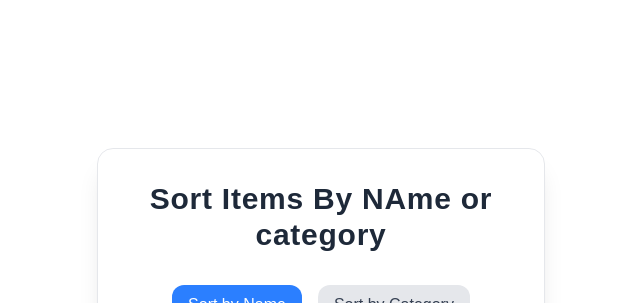
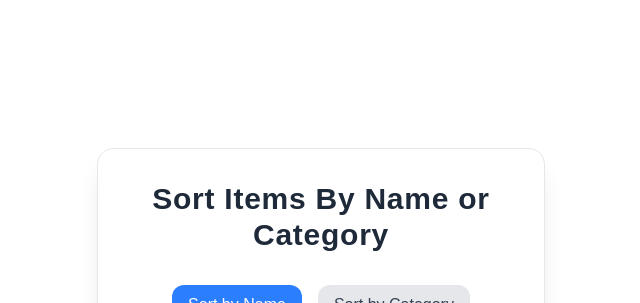
Before and after one commit to Sparshan605/cprg306-assignments, a Next.js app: page /week-5 in a window 1280 px wide. Shown: the top 303 px of the page, without its empty margins (319-959 px from the left). Built offline with nearby package versions, Linux system fonts and the light colour scheme.

Commit message:
small changes for week-5

```diff
--- a/app/week-5/item-list.tsx
+++ b/app/week-5/item-list.tsx
@@ -29,7 +29,7 @@ export default function ItemsSort() {
     return (
         <div className="max-w-md mx-auto mt-10 p-8 bg-white/80 backdrop-blur-lg rounded-2xl shadow-xl border border-gray-200">
             <h2 className="text-3xl font-bold mb-8 text-gray-800 text-center tracking-wide">
-                Sort Items By NAme or category
+                Sort Items By Name or Category
             </h2>
             <div className="flex justify-center mb-6">
                 <button
```
